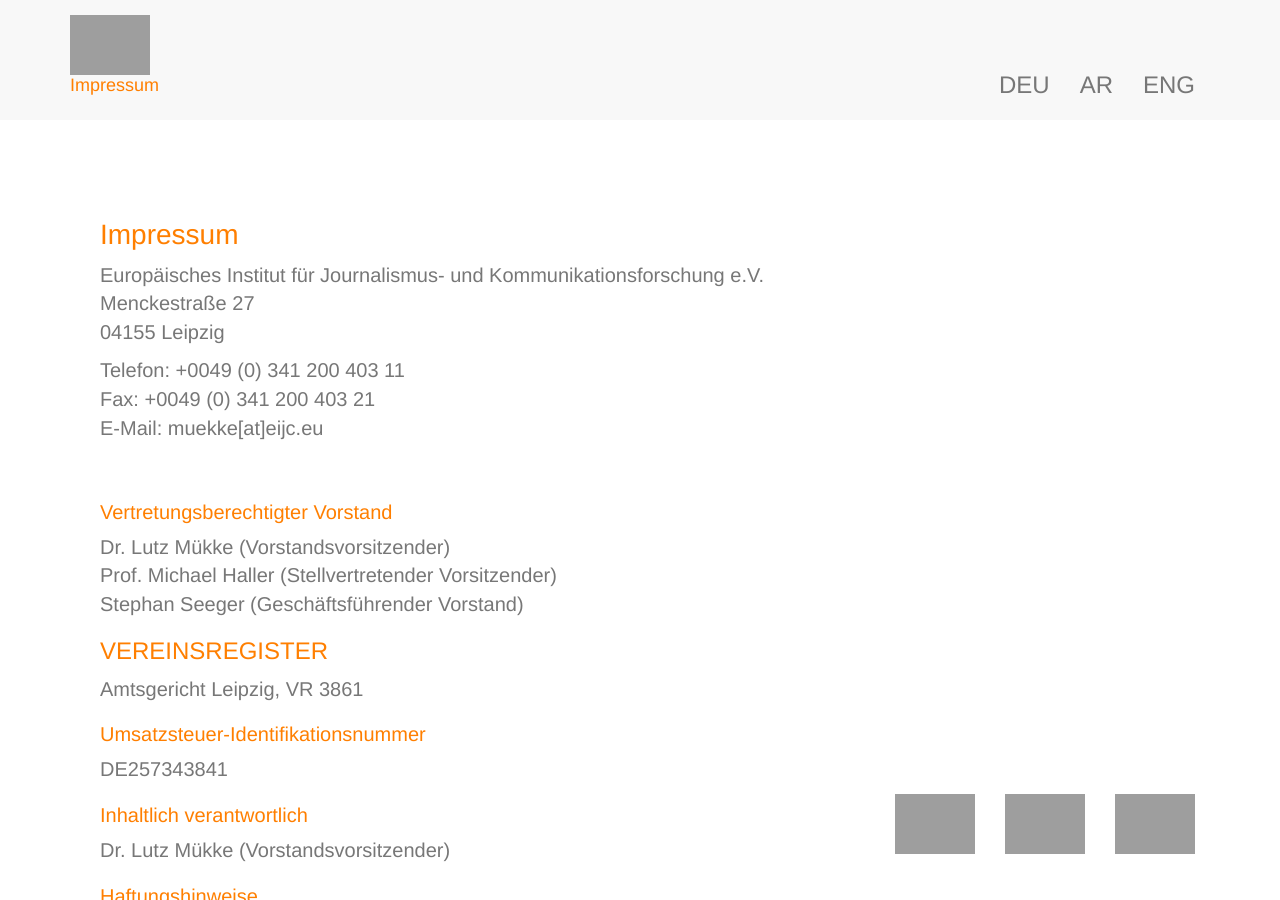
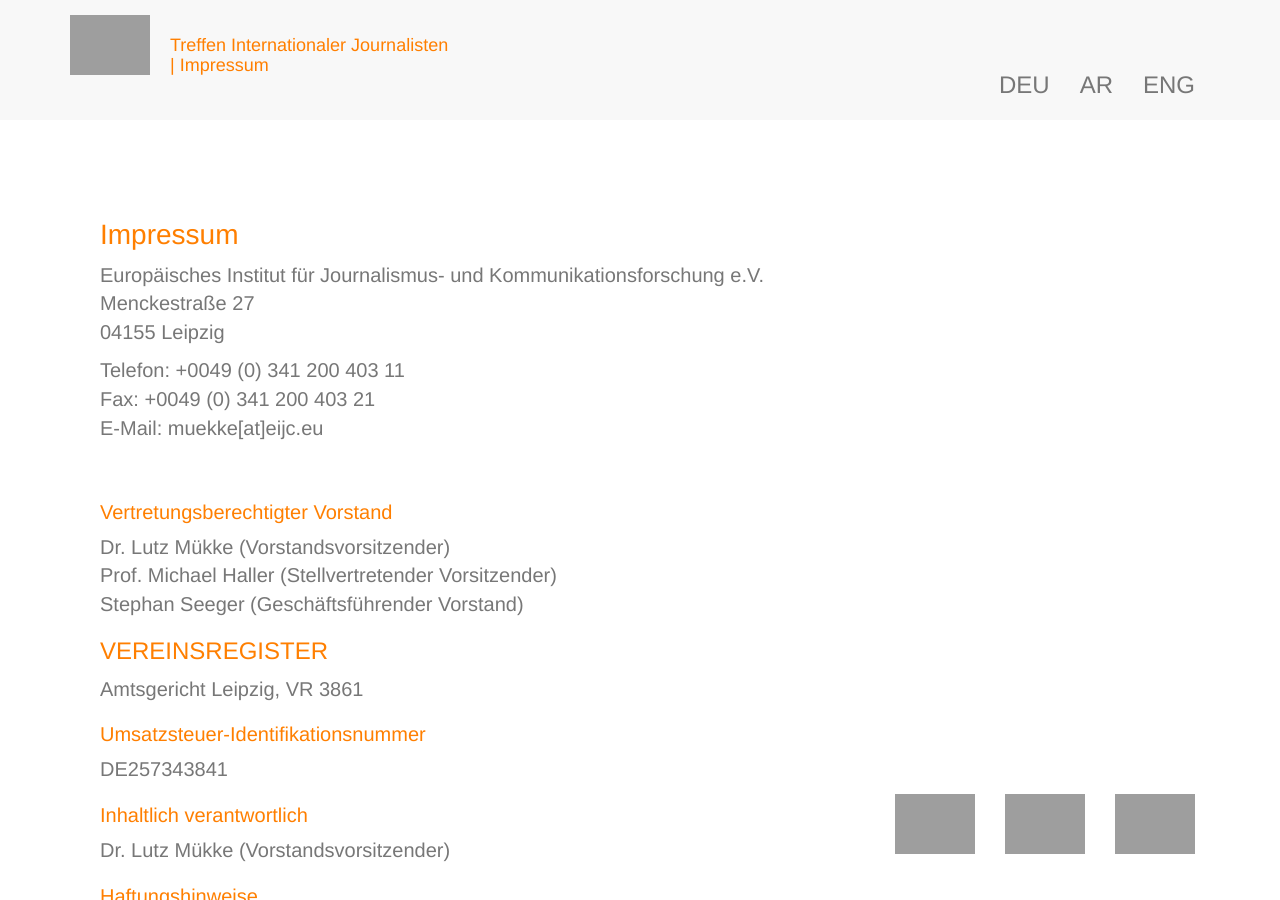
Before and after one commit to EIJC/TIJ, a Jekyll site: the page built from de/impressum.html, in a window 1280 px wide and 900 px high. Built offline with Jekyll 4.4.1, drawn with Linux system fonts in a browser that asks for light colours; nearby versions of some CDN libraries; grey boxes are pictures that could not be loaded.

Commit message:
Update impressum.html

```diff
--- a/de/impressum.html
+++ b/de/impressum.html
@@ -1,5 +1,5 @@
 ---
-title: Impressum
+title: Treffen Internationaler Journalisten | Impressum
 ---
 <div class="section">
 <h1>Impressum</h1>
```
